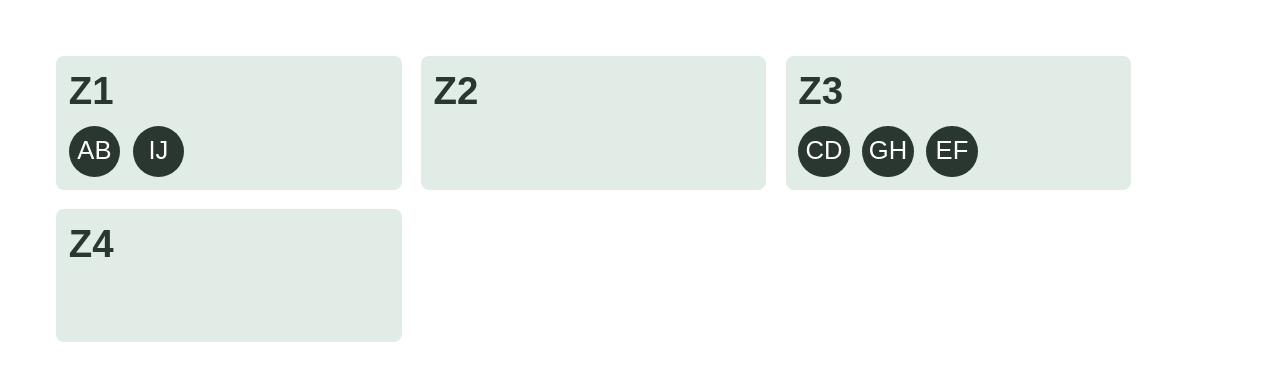
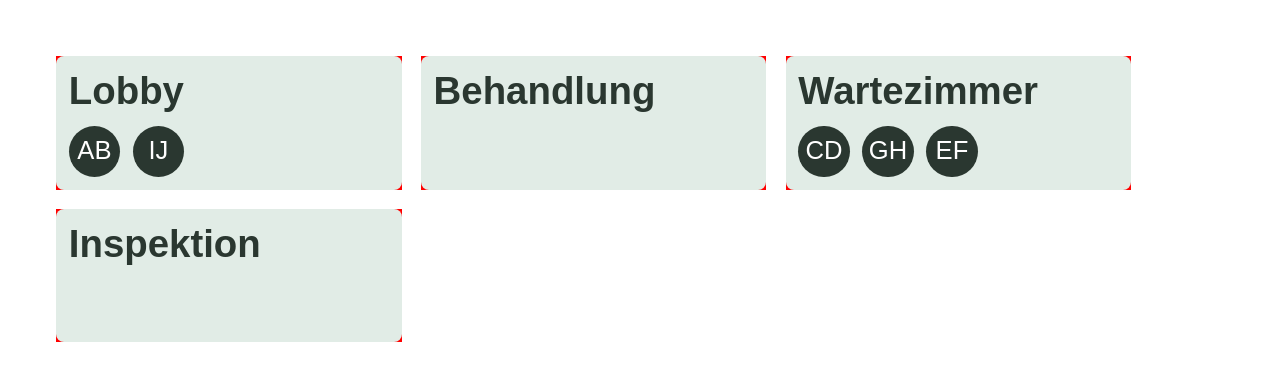
Before and after one commit to gedankenessen/wartezimmer, a React (Create React App) app: page / in a window 1280 px wide. Shown: the top 380 px of the page. Built offline with nearby package versions, Linux system fonts and the light colour scheme.

Commit message:
Move stuff into provider

```diff
--- a/src/components/shared/Droppable/Droppable.tsx
+++ b/src/components/shared/Droppable/Droppable.tsx
@@ -3,8 +3,7 @@ import { Droppable as _Droppable } from "react-beautiful-dnd";
 import styled from "styled-components";
 
 const DroppableWrapper = styled.div`
-  min-width: 3.2rem;
-  min-height: 3.2rem;
+  background-color: red;
 `;
 
 export interface DroppableProps {
@@ -15,7 +14,7 @@ export const Droppable: React.FC<React.PropsWithChildren<DroppableProps>> = ({
   id,
   children,
 }) => (
-  <_Droppable droppableId={id}>
+  <_Droppable droppableId={id} type="COLUMN" direction="horizontal">
     {(provided) => (
       <DroppableWrapper {...provided.droppableProps} ref={provided.innerRef}>
         {children}
--- a/src/components/shared/Person/Person.tsx
+++ b/src/components/shared/Person/Person.tsx
@@ -22,17 +22,17 @@ type PersonVariants = "full" | "border";
 export interface PersonProps {
   id: string;
   index?: number;
-  text: string;
+  short: string;
   variant?: PersonVariants;
 }
 
 export const Person: React.FC<PersonProps> = ({
   id,
   index = 0,
-  text,
+  short,
   variant = "full",
 }) => (
   <Draggable id={id} index={index}>
-    <PersonWrapper>{text}</PersonWrapper>
+    <PersonWrapper>{short}</PersonWrapper>
   </Draggable>
 );
--- a/src/components/shared/Room/Room.tsx
+++ b/src/components/shared/Room/Room.tsx
@@ -33,19 +33,19 @@ const RoomPeopleWrapper = styled.div`
 
 export interface RoomProps {
   id: string;
-  title: string;
+  name: string;
   people: PersonProps[];
 }
 
-export const Room: React.FC<RoomProps> = ({ id, title, people }) => (
-  <RoomWrapper>
-    <RoomTitle>{title}</RoomTitle>
-    <Droppable id={id}>
+export const Room: React.FC<RoomProps> = ({ id, name, people }) => (
+  <Droppable id={id}>
+    <RoomWrapper>
+      <RoomTitle>{name}</RoomTitle>
       <RoomPeopleWrapper>
         {people.map((person, key) => (
           <Person key={key} index={key} {...person} />
         ))}
       </RoomPeopleWrapper>
-    </Droppable>
-  </RoomWrapper>
+    </RoomWrapper>
+  </Droppable>
 );
--- a/src/layout/App.tsx
+++ b/src/layout/App.tsx
@@ -1,6 +1,37 @@
 import React from "react";
+import { BoardProvider } from "src/lib/board/board";
 import { RoomPlayground } from "./playgrounds/RoomPlayground";
 
 export const App: React.FC = () => {
-  return <RoomPlayground />;
+  const people = {
+    AB: { id: "AB", short: "AB" },
+    CD: { id: "CD", short: "CD" },
+    EF: { id: "EF", short: "EF" },
+    GH: { id: "GH", short: "GH" },
+    IJ: { id: "IJ", short: "IJ" },
+  };
+
+  const rooms = {
+    Z1: { id: "Z1", name: "Lobby" },
+    Z2: { id: "Z2", name: "Behandlung" },
+    Z3: { id: "Z3", name: "Wartezimmer" },
+    Z4: { id: "Z4", name: "Inspektion" },
+  };
+
+  const distribution = {
+    Z1: ["AB", "IJ"],
+    Z2: [],
+    Z3: ["CD", "GH", "EF"],
+    Z4: [],
+  };
+
+  return (
+    <BoardProvider
+      initialPeople={people}
+      initialRooms={rooms}
+      initialDistribution={distribution}
+    >
+      <RoomPlayground />
+    </BoardProvider>
+  );
 };
--- a/src/layout/playgrounds/RoomPlayground.tsx
+++ b/src/layout/playgrounds/RoomPlayground.tsx
@@ -1,6 +1,7 @@
-import React, { useState } from "react";
+import React from "react";
 import { DragDropContext } from "react-beautiful-dnd";
 import { Room } from "src/components/shared/Room/Room";
+import { useBoard } from "src/lib/board/board";
 import styled from "styled-components";
 
 const AppWrapper = styled.div`
@@ -18,48 +19,16 @@ const AppContent = styled.div`
 `;
 
 export const RoomPlayground: React.FC = () => {
-  const people: Record<string, { text: string }> = {
-    AB1: { text: "AB" },
-    CD1: { text: "CD" },
-    EF1: { text: "EF" },
-    GH1: { text: "GH" },
-    IJ1: { text: "IJ" },
-  };
-
-  const [rooms, setRooms] = useState<Record<string, string[]>>({
-    Z1: ["AB1", "IJ1"],
-    Z2: [],
-    Z3: ["CD1", "GH1", "EF1"],
-    Z4: [],
-  });
-
-  const handleOnDragEnd = (e: any) => {
-    const { source, destination, draggableId } = e;
-
-    if (!source || !destination) return;
-
-    setRooms({
-      ...rooms,
-      [destination.droppableId]: [
-        ...rooms[destination.droppableId],
-        draggableId,
-      ],
-      [source.droppableId]: rooms[source.droppableId].filter(
-        (id: string) => id !== draggableId
-      ),
-    });
-  };
-
+  const { distribution, people, rooms, onDragEnd } = useBoard();
   return (
-    <DragDropContext onDragEnd={handleOnDragEnd}>
+    <DragDropContext onDragEnd={onDragEnd}>
       <AppWrapper>
         <AppContent>
-          {Object.entries(rooms).map(([id, names]) => (
+          {Object.entries(rooms).map(([_, room], key) => (
             <Room
-              key={id}
-              id={id}
-              title={id}
-              people={names.map((id) => ({ ...people[id], id }))}
+              key={key}
+              {...room}
+              people={distribution[room.id].map((id) => people[id])}
             />
           ))}
         </AppContent>
--- /dev/null
+++ b/src/lib/board/board.tsx
@@ -0,0 +1,67 @@
+import React, { useContext, useState } from "react";
+import { DropResult, OnDragEndResponder } from "react-beautiful-dnd";
+import { Person, PersonId, Room, RoomId } from "../types/app";
+
+export type PeopleProps = Record<string, Person>;
+export type RoomsProps = Record<string, Room>;
+
+export type Distribution = Record<RoomId, PersonId[]>;
+
+export interface BoardProviderProps {
+  initialPeople?: PeopleProps;
+  initialRooms?: RoomsProps;
+  initialDistribution?: Distribution;
+}
+
+export interface BoardProviderData {
+  people: PeopleProps;
+  rooms: RoomsProps;
+  distribution: Distribution;
+  //setPeople: React.Dispatch<React.SetStateAction<PeopleProps>>;
+  //setRooms: React.Dispatch<React.SetStateAction<RoomsProps>>;
+  onDragEnd: OnDragEndResponder;
+}
+
+const BoardContext = React.createContext<BoardProviderData>(
+  {} as BoardProviderData
+);
+
+export const BoardProvider: React.FC<
+  React.PropsWithChildren<BoardProviderProps>
+> = ({
+  initialPeople = {},
+  initialRooms = {},
+  initialDistribution = {},
+  children,
+}) => {
+  // TODO: Swap setPeople, setRooms for state reducer
+  const [people, setPeople] = useState(initialPeople);
+  const [rooms, setRooms] = useState(initialRooms);
+  const [distribution, setDistritbution] = useState(initialDistribution);
+
+  const onDragEnd = (result: DropResult) => {
+    const { destination, draggableId, source } = result;
+
+    if (!source || !destination) return;
+    if (source.droppableId === destination.droppableId) return;
+
+    setDistritbution({
+      ...distribution,
+      [destination.droppableId]: [
+        ...distribution[destination.droppableId],
+        draggableId,
+      ],
+      [source.droppableId]: distribution[source.droppableId].filter(
+        (id) => id !== draggableId
+      ),
+    });
+  };
+
+  return (
+    <BoardContext.Provider value={{ people, rooms, distribution, onDragEnd }}>
+      {children}
+    </BoardContext.Provider>
+  );
+};
+
+export const useBoard = () => useContext(BoardContext);
--- /dev/null
+++ b/src/lib/types/app.ts
@@ -0,0 +1,18 @@
+export type PersonType = "online" | "offline";
+
+export type Id = string;
+
+export type PersonId = string;
+export type RoomId = string;
+
+export interface Person {
+  id: PersonId;
+  short: string;
+  color?: string;
+  type?: PersonType;
+}
+
+export interface Room {
+  id: RoomId;
+  name: string;
+}
```
Also changed, not shown: src/layout/playgrounds/DropZonePlayground.tsx (deleted, +0 -73 lines), 2 other files (tests, documents, lock files or other folders).
